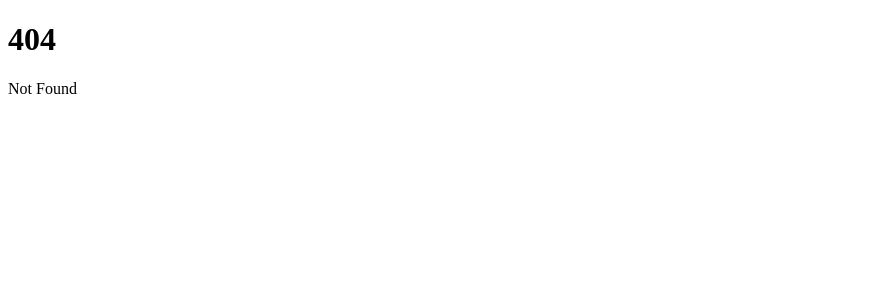
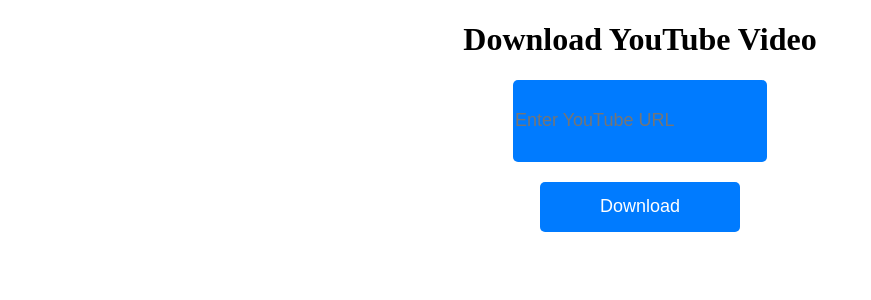
Before and after one commit to notiku/iku.pet, a SvelteKit app: page /youtube in a window 1280 px wide. Before the commit this address had no page. Shown: the top 300 px of the page, without its empty margins (0-871 px from the left). Built offline with nearby package versions, Linux system fonts and the light colour scheme.

Commit message:
add temporary youtube downloading page

```diff
--- /dev/null
+++ b/src/routes/youtube/+page.svelte
@@ -0,0 +1,156 @@
+<script lang="ts">
+    import axios from 'axios';
+
+    let url = "";
+    let error = "";
+    let isDownloading = false;
+    let videoUrl = "";
+
+    async function handleDownload() {
+        error = "";
+        videoUrl = "";
+
+        console.log("URL:", url);
+
+        if (url) {
+            if (isDownloading) {
+                error = "Download in progress. Please wait.";
+                return;
+            }
+
+            try {
+                isDownloading = true;
+                const response = await axios.get(
+                    `https://api.cleesim.com/v1/youtube/download?url=${encodeURIComponent(url)}`
+                );
+
+                if (response.status === 200) {
+                    const bytes_string = response.data.bytes;
+                    const binary = atob(bytes_string);
+                    const bytes = new Uint8Array(binary.length);
+                    for (let i = 0; i < binary.length; i++) {
+                        bytes[i] = binary.charCodeAt(i);
+                    }
+                    const blob = new Blob([bytes], { type: 'video/mp4' });
+                    const videoBlobUrl = URL.createObjectURL(blob);
+                    videoUrl = videoBlobUrl;
+                    isDownloading = false;
+
+                    const link = document.createElement('a');
+                    link.href = videoBlobUrl;
+                    link.download = 'video.mp4';
+                    link.click();
+                } else {
+                    error = `Download failed: ${response.status} - ${response.statusText}`;
+                    isDownloading = false;
+                }
+            } catch (err) {
+                console.error("Download error:", err);
+                isDownloading = false;
+                if (axios.isAxiosError(err)) {
+                    error = `An error occurred: ${err.message}`;
+                } else {
+                    error = "An unknown error occurred.";
+                }
+            }
+        } else {
+            error = "Please enter a URL.";
+        }
+    }
+</script>
+
+<style>
+    .error {
+        display: flex;
+        justify-content: center;
+        align-items: center;
+        width: 200px;
+        height: 50px;
+        margin: 0 auto;
+        margin-top: 20px;
+        background-color: transparent;
+        color: red;
+        font-size: 18px;
+        border: none;
+        border-radius: 5px;
+        cursor: pointer;
+    }
+    .downloading {
+        display: flex;
+        justify-content: center;
+        align-items: center;
+        width: 200px;
+        height: 50px;
+        margin: 0 auto;
+        margin-top: 20px;
+        background-color: transparent;
+        color: blue;
+        font-size: 18px;
+        border: none;
+        border-radius: 5px;
+        cursor: pointer;
+    }
+    .video-preview {
+        display: flex;
+        justify-content: center;
+        align-items: center;
+        width: 200px;
+        height: 50px;
+        margin: 0 auto;
+        margin-top: 20px;
+        background-color: transparent;
+        color: white;
+        font-size: 18px;
+        border: none;
+        border-radius: 5px;
+        cursor: pointer;
+    }
+    .url-input {
+        display: flex;
+        justify-content: center;
+        align-items: center;
+        width: 250px;
+        height: 80px;
+        margin: 0 auto;
+        margin-top: 20px;
+        background-color: #007bff;
+        color: white;
+        font-size: 18px;
+        border: none;
+        border-radius: 5px;
+        cursor: pointer;
+    }
+    .download-button {
+        display: flex;
+        justify-content: center;
+        align-items: center;
+        width: 200px;
+        height: 50px;
+        margin: 0 auto;
+        margin-top: 20px;
+        background-color: #007bff;
+        color: white;
+        font-size: 18px;
+        border: none;
+        border-radius: 5px;
+        cursor: pointer;
+    }
+</style>
+
+<div>
+    <h1 style="text-align: center;">Download YouTube Video</h1>
+    <input type="text" bind:value="{url}" placeholder="Enter YouTube URL" class="url-input" />
+    <button class="download-button" on:click="{handleDownload}">Download</button>
+    {#if isDownloading}
+        <p class="downloading">Downloading...</p>
+    {/if}
+    {#if error}
+        <p class="error">{error}</p>
+    {/if}
+    {#if videoUrl}
+        <div class="video-preview">
+            <p>Downloaded Video URL:</p>
+            <a href="{videoUrl}" target="_blank">{videoUrl}</a>
+        </div>
+    {/if}
+</div>
```
Also changed, not shown: 1 other file (tests, documents, lock files or other folders).
